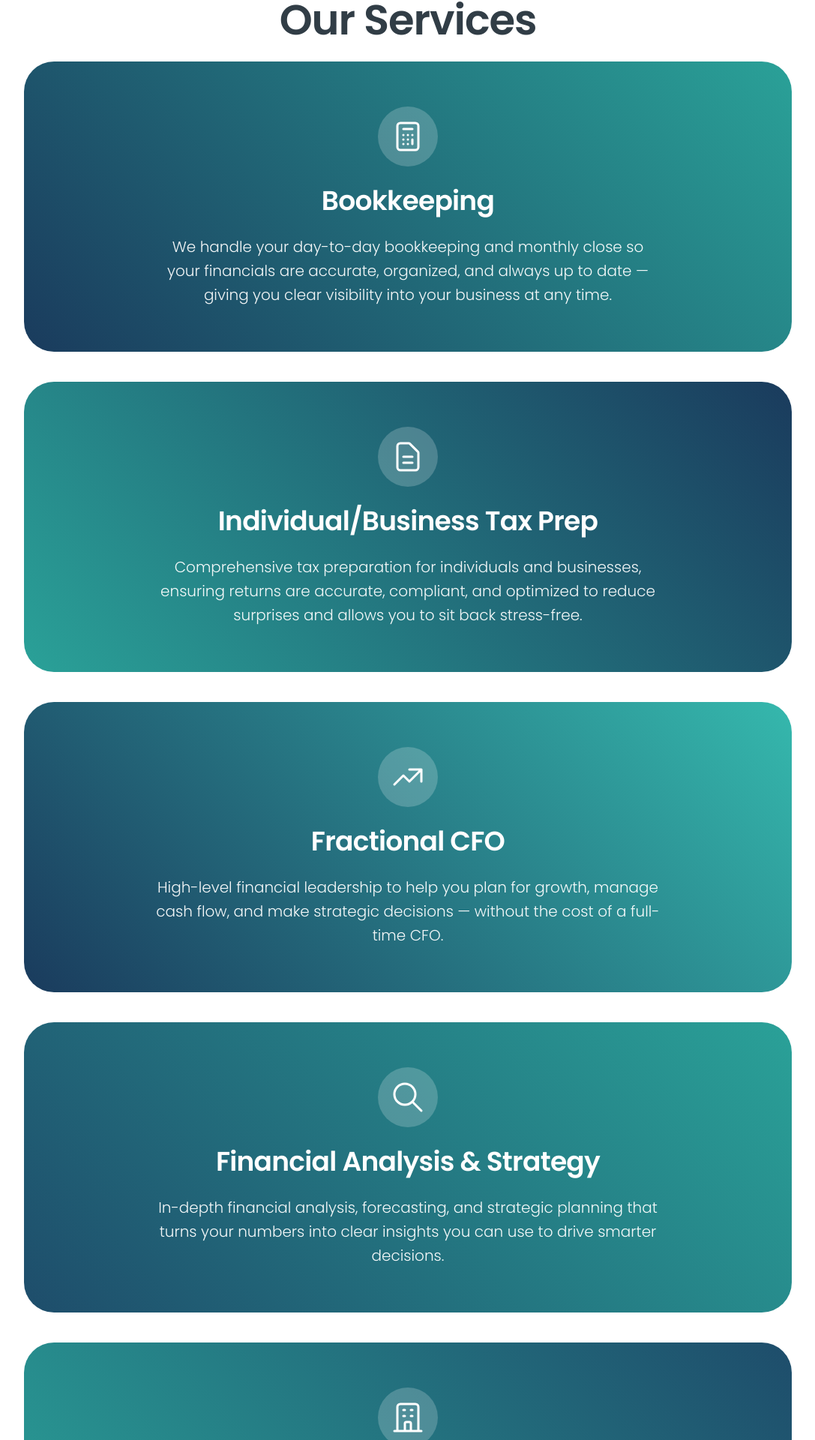
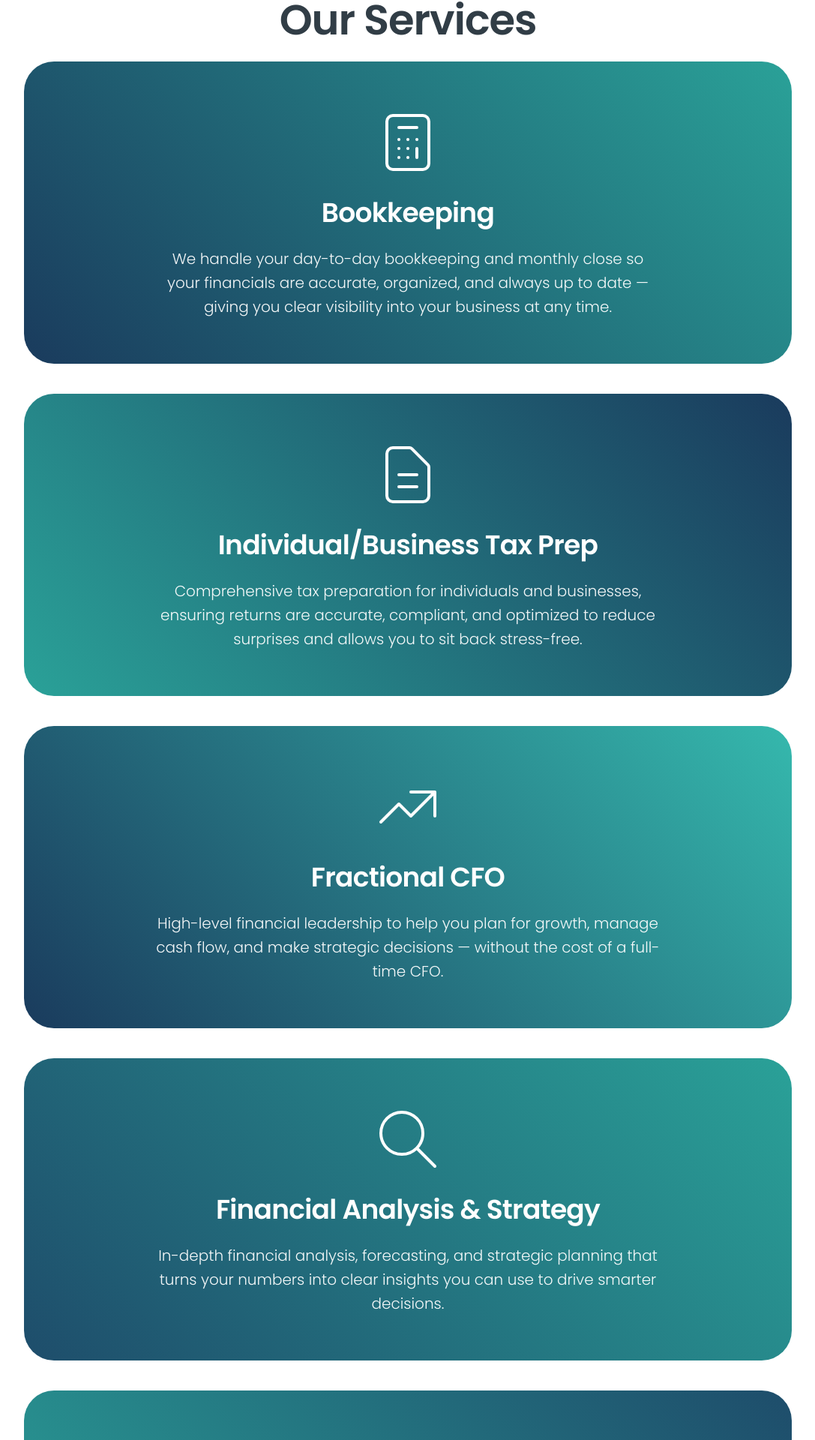
Before and after one commit to BenjaminBlois/website, a Next.js app: page / in a window 1280 px wide. Shown: the part 769-2689 px from the top of the page at 75% size, without its empty margins (96-1183 px from the left). Built offline with nearby package versions, Linux system fonts and the light colour scheme.

Commit message:
Our Services: add spacing after heading, remove icon circles, make icons 5x bigger

```diff
--- a/app/components/BuiltForYourBusiness.tsx
+++ b/app/components/BuiltForYourBusiness.tsx
@@ -47,32 +47,32 @@ function renderIcon(icon: string) {
   switch (icon) {
     case 'calculator':
       return (
-        <svg className="w-12 h-12" fill="none" stroke="currentColor" viewBox="0 0 24 24">
-          <path strokeLinecap="round" strokeLinejoin="round" strokeWidth={1.5} d="M9 7h6m0 10v-3m-3 3h.01M9 17h.01M9 14h.01M12 14h.01M15 11h.01M12 11h.01M9 11h.01M7 21h10a2 2 0 002-2V5a2 2 0 00-2-2H7a2 2 0 00-2 2v14a2 2 0 002 2z" />
+        <svg className="w-24 h-24" fill="none" stroke="currentColor" viewBox="0 0 24 24">
+          <path strokeLinecap="round" strokeLinejoin="round" strokeWidth={1} d="M9 7h6m0 10v-3m-3 3h.01M9 17h.01M9 14h.01M12 14h.01M15 11h.01M12 11h.01M9 11h.01M7 21h10a2 2 0 002-2V5a2 2 0 00-2-2H7a2 2 0 00-2 2v14a2 2 0 002 2z" />
         </svg>
       );
     case 'document':
       return (
-        <svg className="w-12 h-12" fill="none" stroke="currentColor" viewBox="0 0 24 24">
-          <path strokeLinecap="round" strokeLinejoin="round" strokeWidth={1.5} d="M9 12h6m-6 4h6m2 5H7a2 2 0 01-2-2V5a2 2 0 012-2h5.586a1 1 0 01.707.293l5.414 5.414a1 1 0 01.293.707V19a2 2 0 01-2 2z" />
+        <svg className="w-24 h-24" fill="none" stroke="currentColor" viewBox="0 0 24 24">
+          <path strokeLinecap="round" strokeLinejoin="round" strokeWidth={1} d="M9 12h6m-6 4h6m2 5H7a2 2 0 01-2-2V5a2 2 0 012-2h5.586a1 1 0 01.707.293l5.414 5.414a1 1 0 01.293.707V19a2 2 0 01-2 2z" />
         </svg>
       );
     case 'chart':
       return (
-        <svg className="w-12 h-12" fill="none" stroke="currentColor" viewBox="0 0 24 24">
-          <path strokeLinecap="round" strokeLinejoin="round" strokeWidth={1.5} d="M13 7h8m0 0v8m0-8l-8 8-4-4-6 6" />
+        <svg className="w-24 h-24" fill="none" stroke="currentColor" viewBox="0 0 24 24">
+          <path strokeLinecap="round" strokeLinejoin="round" strokeWidth={1} d="M13 7h8m0 0v8m0-8l-8 8-4-4-6 6" />
         </svg>
       );
     case 'magnify':
       return (
-        <svg className="w-12 h-12" fill="none" stroke="currentColor" viewBox="0 0 24 24">
-          <path strokeLinecap="round" strokeLinejoin="round" strokeWidth={1.5} d="M21 21l-6-6m2-5a7 7 0 11-14 0 7 7 0 0114 0z" />
+        <svg className="w-24 h-24" fill="none" stroke="currentColor" viewBox="0 0 24 24">
+          <path strokeLinecap="round" strokeLinejoin="round" strokeWidth={1} d="M21 21l-6-6m2-5a7 7 0 11-14 0 7 7 0 0114 0z" />
         </svg>
       );
     case 'building':
       return (
-        <svg className="w-12 h-12" fill="none" stroke="currentColor" viewBox="0 0 24 24">
-          <path strokeLinecap="round" strokeLinejoin="round" strokeWidth={1.5} d="M19 21V5a2 2 0 00-2-2H7a2 2 0 00-2 2v16m14 0h2m-2 0h-5m-9 0H3m2 0h5M9 7h1m-1 4h1m4-4h1m-1 4h1m-5 10v-5a1 1 0 011-1h2a1 1 0 011 1v5m-4 0h4" />
+        <svg className="w-24 h-24" fill="none" stroke="currentColor" viewBox="0 0 24 24">
+          <path strokeLinecap="round" strokeLinejoin="round" strokeWidth={1} d="M19 21V5a2 2 0 00-2-2H7a2 2 0 00-2 2v16m14 0h2m-2 0h-5m-9 0H3m2 0h5M9 7h1m-1 4h1m4-4h1m-1 4h1m-5 10v-5a1 1 0 011-1h2a1 1 0 011 1v5m-4 0h4" />
         </svg>
       );
     default:
@@ -101,9 +101,9 @@ function ServiceCardComponent({ service, index }: { service: ServiceCard; index:
     >
       <div className="max-w-4xl mx-auto">
         <div className="flex flex-col items-center text-center">
-          <div className="w-20 h-20 bg-white/20 rounded-full flex items-center justify-center text-white mb-6">
-            {renderIcon(service.icon)}
-          </div>
+              <div className="text-white mb-6">
+                {renderIcon(service.icon)}
+              </div>
           <h2
             className="mb-4 text-2xl sm:text-3xl lg:text-4xl font-semibold text-white"
             style={{
@@ -133,7 +133,7 @@ export default function BuiltForYourBusiness() {
   return (
     <section className="w-full bg-white py-12 sm:py-16 lg:py-20 px-4 sm:px-8 lg:px-16">
       <h2
-        className="text-center font-semibold text-[#313d46] mb-12"
+        className="text-center font-semibold text-[#313d46] mb-20"
         style={{
           fontSize: 'clamp(2rem, 5vw, 3.5rem)',
           fontWeight: 600,
```
